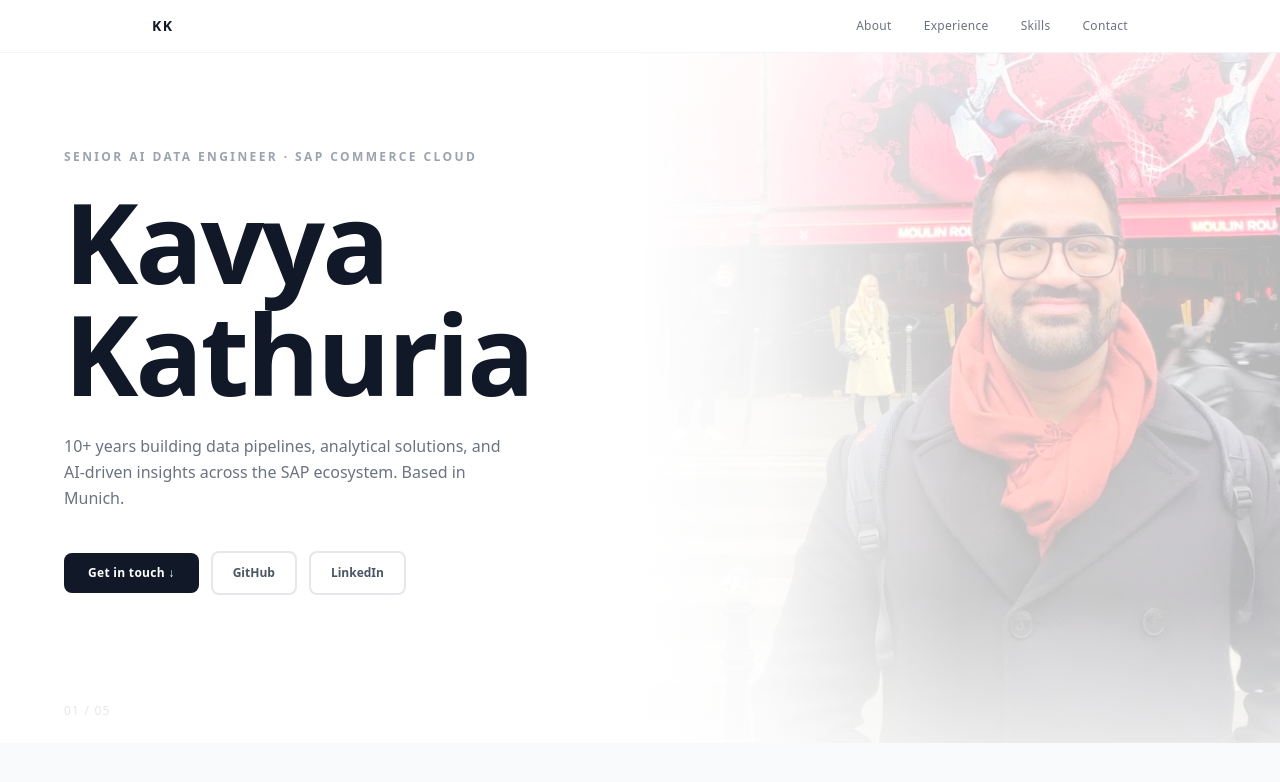
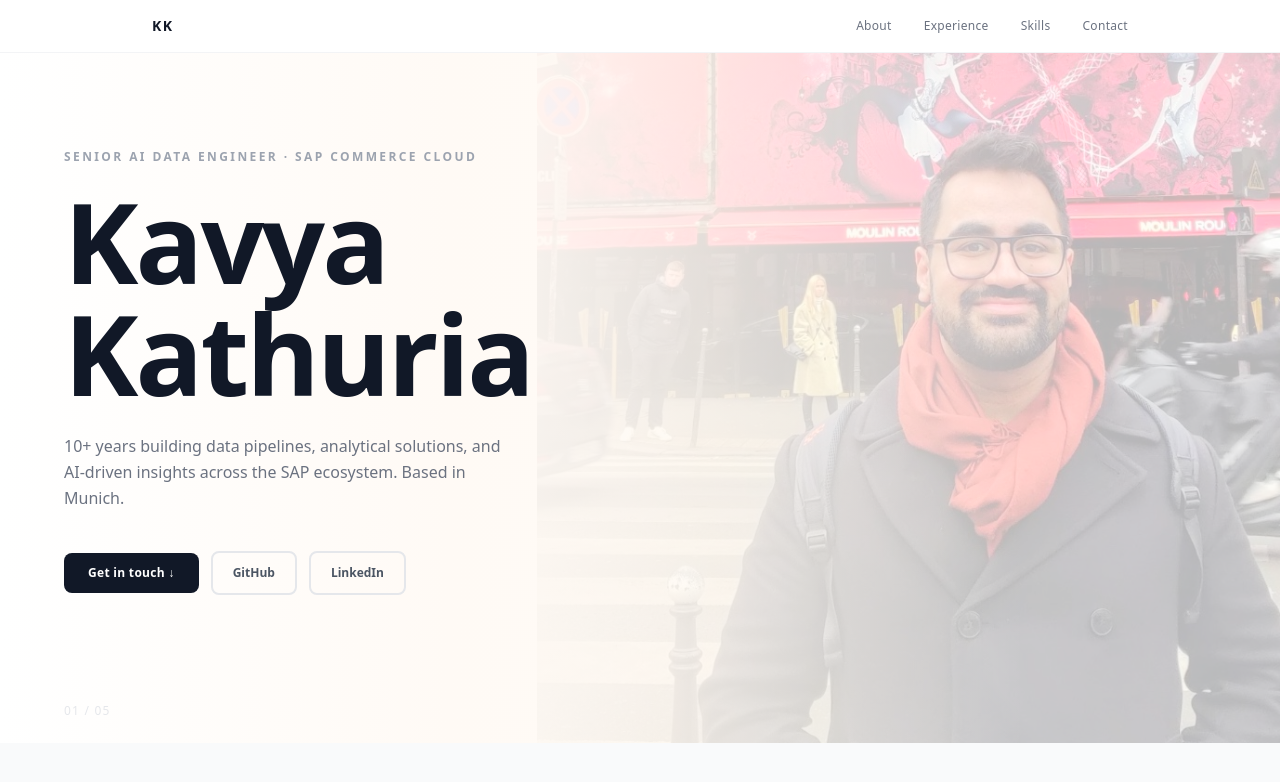
Before and after one commit to kavyakat/kk-website, a Next.js app: page / in a window 1280 px wide. Shown: the top 782 px of the page. Built offline with nearby package versions, Linux system fonts and the light colour scheme.

Commit message:
feat: hero bg — warm amber color wash approach

```diff
--- a/src/components/Hero.tsx
+++ b/src/components/Hero.tsx
@@ -19,23 +19,20 @@ export default function Hero() {
       id="hero"
       className="relative flex items-center bg-white px-6 md:px-16 overflow-hidden"
     >
-      {/* Background photo — tight crop, high contrast, right-anchored */}
-      <div className="absolute inset-y-0 right-0 w-1/2 pointer-events-none select-none hidden md:block overflow-hidden">
+      {/* Background photo — color wash, right-anchored */}
+      <div className="absolute inset-0 pointer-events-none select-none hidden md:block">
         <Image
           src="/kavya.jpeg"
           alt=""
           fill
-          className="object-cover object-top"
-          style={{ opacity: 0.28, filter: "saturate(1.6) contrast(1.1)" }}
+          className="object-contain object-right"
+          style={{ opacity: 0.28, filter: "saturate(1.5)" }}
           priority
           aria-hidden
         />
-        {/* Vignette: fade from left, top, and bottom */}
+        {/* Warm amber tinted fade from left */}
         <div className="absolute inset-0" style={{
-          background: "linear-gradient(to right, #ffffff 0%, rgba(255,255,255,0.85) 20%, rgba(255,255,255,0.2) 50%, transparent 100%)"
-        }} />
-        <div className="absolute inset-0" style={{
-          background: "linear-gradient(to bottom, rgba(255,255,255,0.6) 0%, transparent 20%, transparent 80%, rgba(255,255,255,0.6) 100%)"
+          background: "linear-gradient(to right, #ffffff 0%, #fffaf5 35%, rgba(255,248,240,0.6) 55%, transparent 80%)"
         }} />
       </div>
 
```
